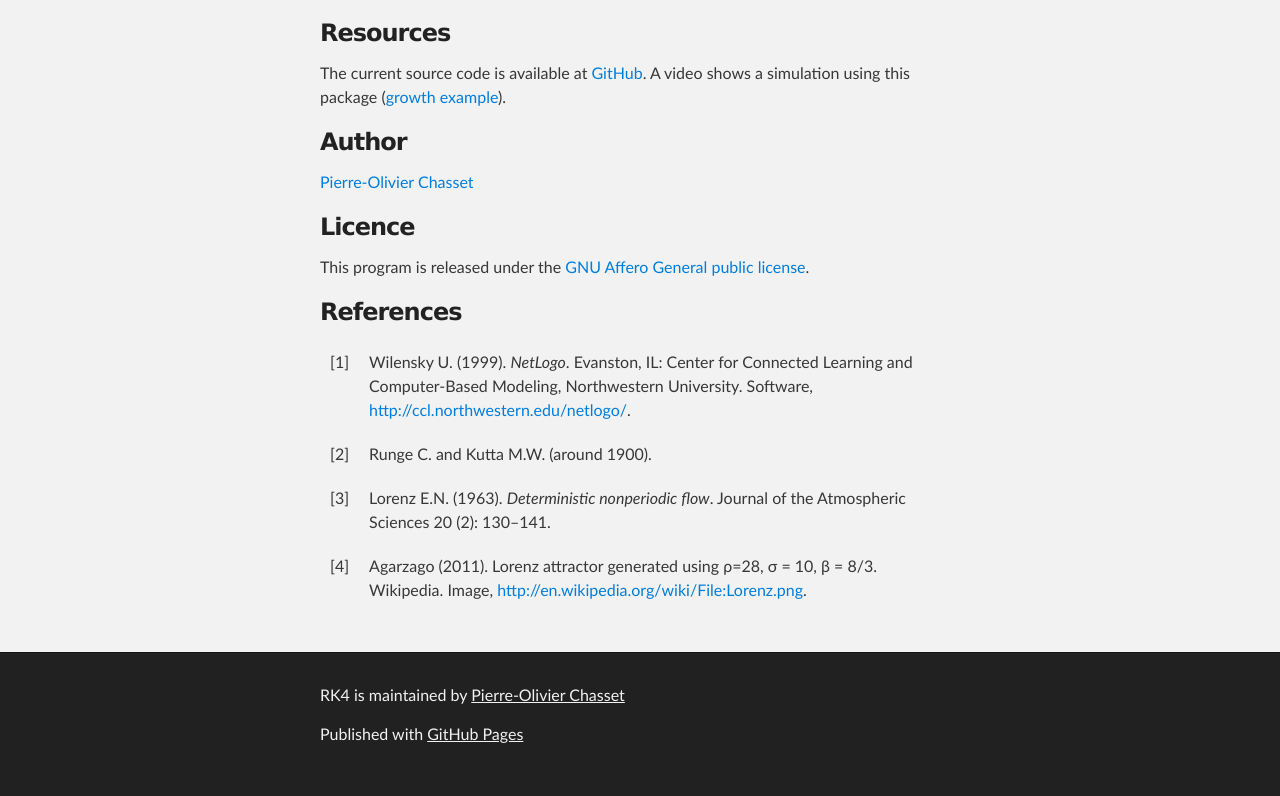
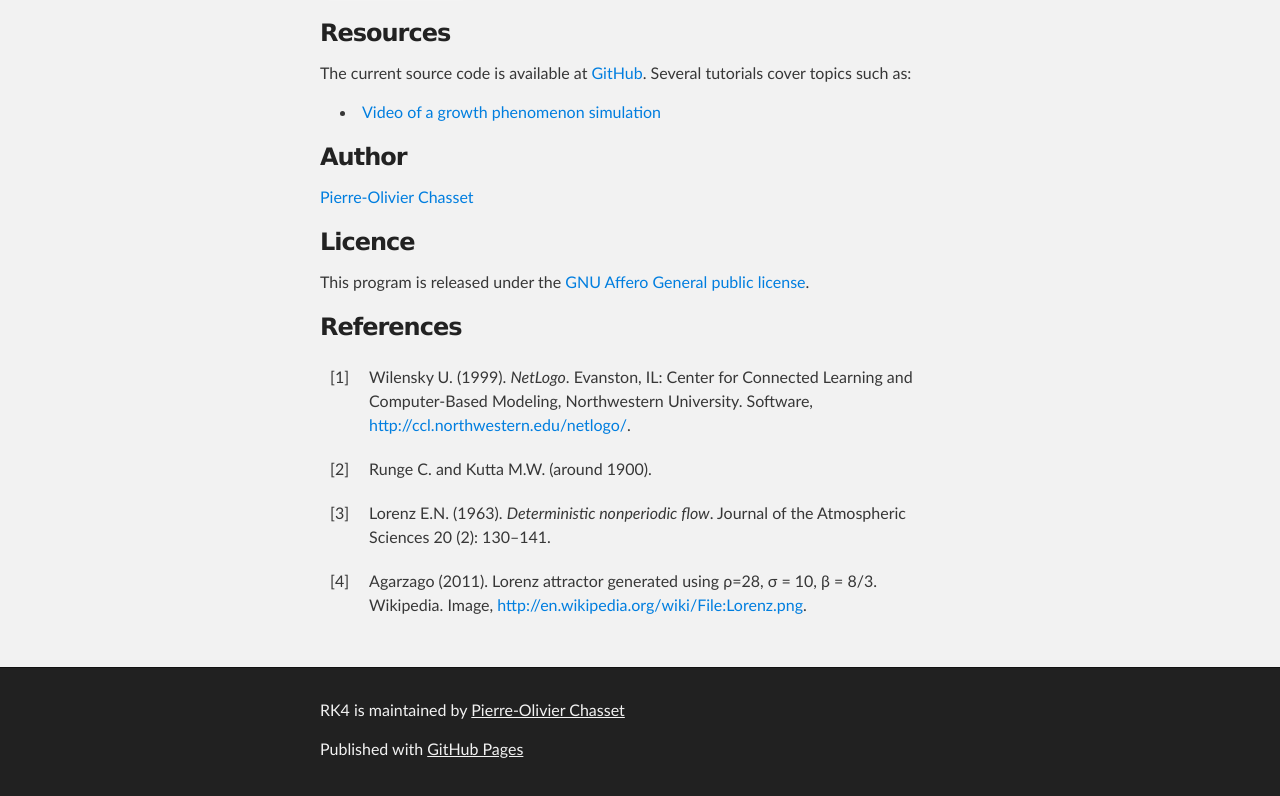
Before and after one commit to chasset/rk4, a Jekyll site: the page built from index.html, in a window 1280 px wide, cut to the strip 450-1246 px from the top of the page. Built offline with Jekyll 4.4.1, drawn with Linux system fonts in a browser that asks for light colours.

Commit message:
Update index.html

```diff
--- a/index.html
+++ b/index.html
@@ -11,7 +11,15 @@ tagline: Runge-Kutta 4th Order Method
 
 <h3>Resources</h3>
 
-<p>The current source code is available at <a href="https://github.com/chasset/rk4">GitHub</a>. A video shows a simulation using this package (<a href="http://pierre-olivier.chasset.net/rk4-growth-example/">growth example</a>).
+<p>The current source code is available at <a href="https://github.com/chasset/rk4">GitHub</a>. Several tutorials cover topics such as:</p>
+
+<ul>
+  {% for post in site.posts %}
+    <li>
+      <a href="{{ post.url }}">{{ post.tagline }}</a>
+    </li>
+  {% endfor %}
+</ul>
 
 <h3>Author</h3>
 
```
